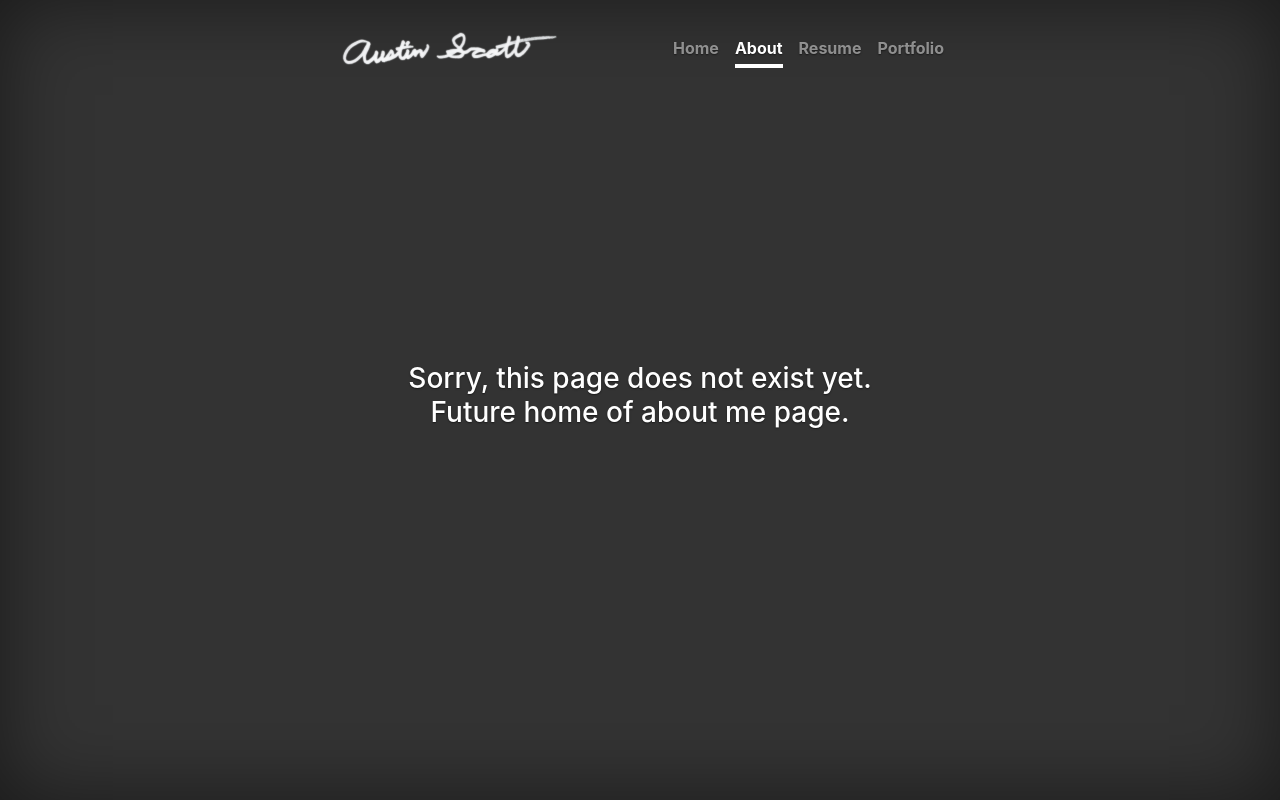
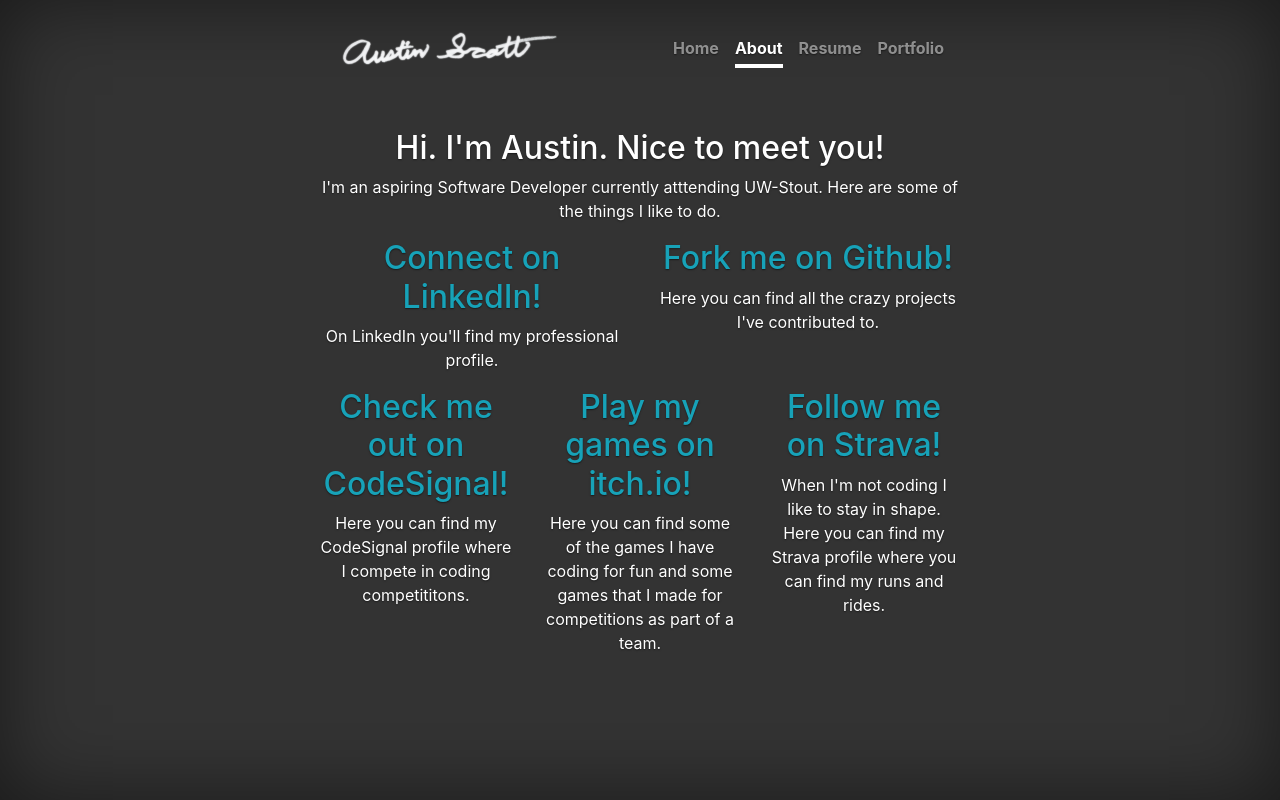
Before and after one commit to Austin-Scott/Austin-Scott.github.io, a plain HTML site: page about.html in a window 1280 px wide. Drawn offline with nearby package versions, Linux system fonts and the light colour scheme.

Commit message:
Added a basic "About me" page.
Subject to change in the future.

```diff
--- a/about.html
+++ b/about.html
@@ -44,7 +44,46 @@
           </div>
 
           <div class="container">
-            <h3>Sorry, this page does not exist yet. <br /> Future home of about me page.</h3>
+            <div class="row">
+                <div class="col-lg">
+                    <h2>Hi. I'm Austin. Nice to meet you!</h2>
+                    <p>I'm an aspiring Software Developer currently atttending UW-Stout. Here are some of the things I like to do.</p>
+                </div>
+            </div>
+            <div class="row">
+                <div class="col-md">
+                    <a class="text-info" target="_blank" href="https://www.linkedin.com/in/austin-scott-838bab125/">
+                        <h2>Connect on LinkedIn!</h2>
+                    </a>
+                    <p>On LinkedIn you'll find my professional profile. </p>
+                </div>
+                <div class="col-md">
+                    <a class="text-info" target="_blank" href="https://github.com/austin-scott">
+                        <h2>Fork me on Github!</h2>
+                    </a>
+                    <p>Here you can find all the crazy projects I've contributed to. </p>
+                </div>
+            </div>
+            <div class="row">
+                <div class="col-md">
+                    <a class="text-info" target="_blank" href="https://app.codesignal.com/profile/scotta">
+                        <h2>Check me out on CodeSignal!</h2>
+                    </a>
+                    <p>Here you can find my CodeSignal profile where I compete in coding competititons. </p>
+                </div>
+                <div class="col-md">
+                    <a class="text-info" target="_blank" href="https://metgame.itch.io/">
+                        <h2>Play my games on itch.io!</h2>
+                    </a>
+                    <p>Here you can find some of the games I have coding for fun and some games that I made for competitions as part of a team. </p>
+                </div>
+                <div class="col-md">
+                    <a class="text-info" target="_blank" href="https://www.strava.com/athletes/austinscott">
+                        <h2>Follow me on Strava!</h2>
+                    </a>
+                    <p>When I'm not coding I like to stay in shape. Here you can find my Strava profile where you can find my runs and rides. </p>
+                </div>
+            </div>
           </div>
 
           <div class="mastfoot">
```
